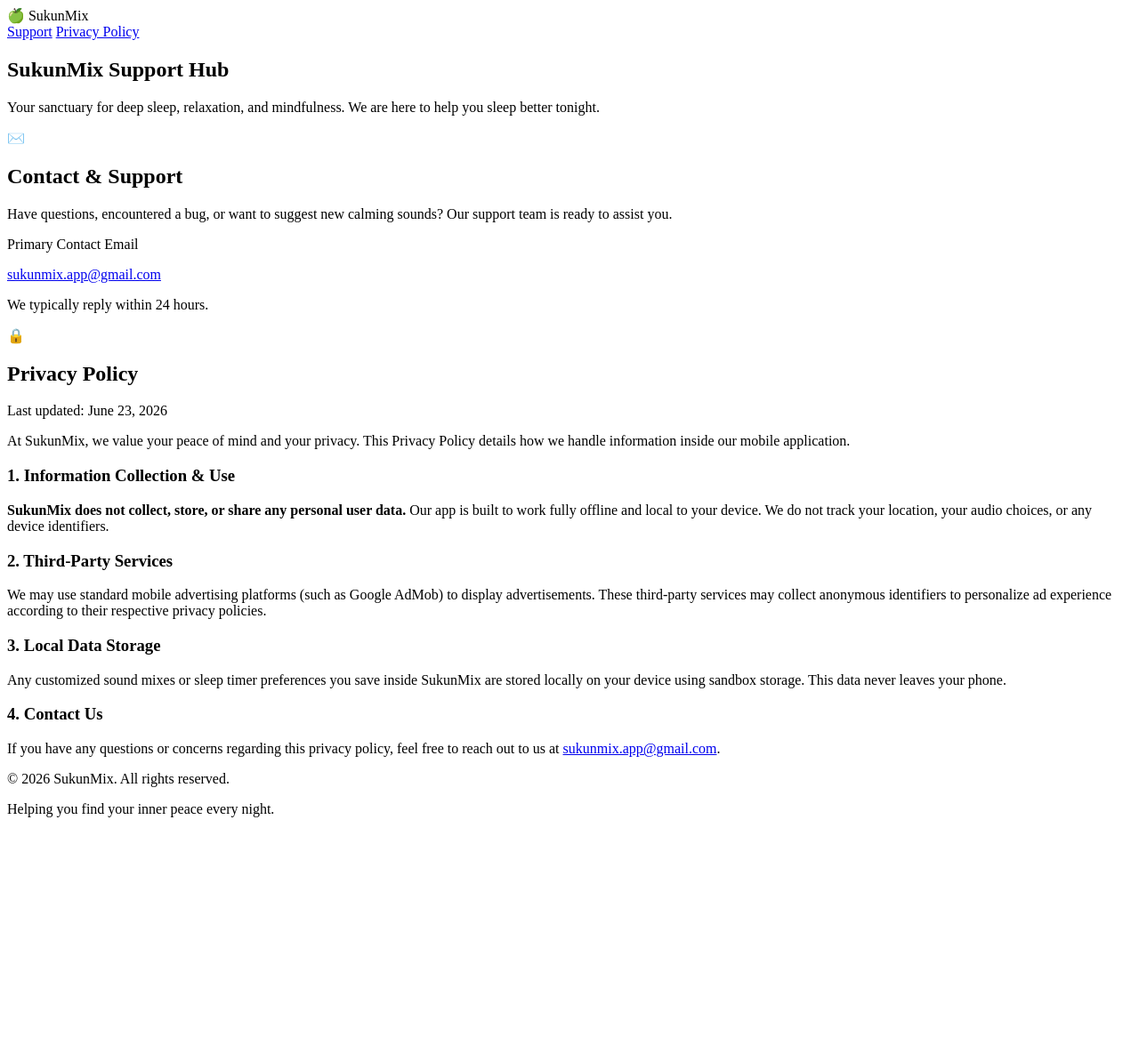
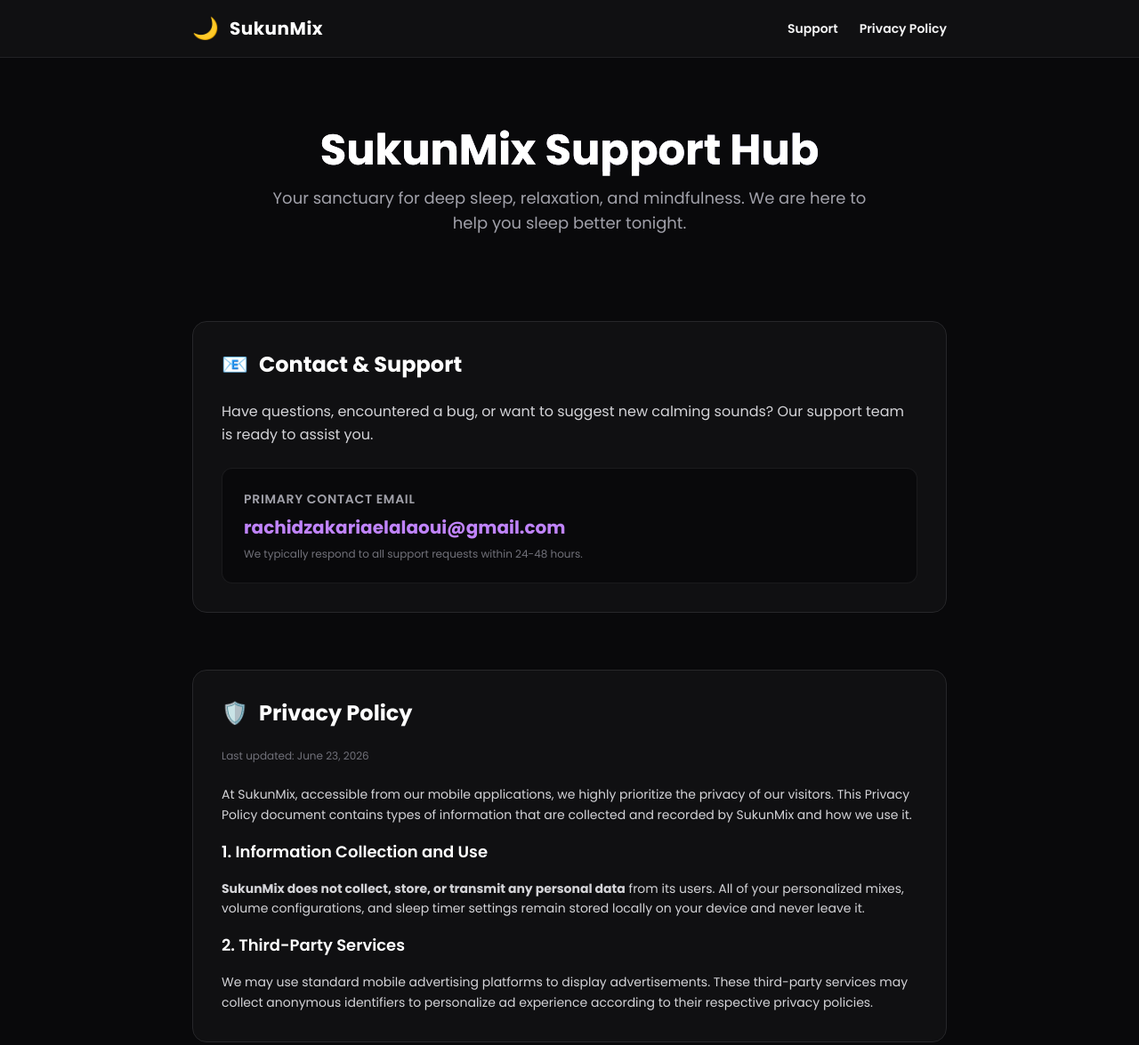
Before and after one commit to Xamplight/sukunmix, a plain HTML site: page index.html in a window 1280 px wide. Shown: the top 1175 px of the page at 89% size. Before the commit the page ends 935 px from the top, so only its background shows below. Drawn offline with nearby package versions, Linux system fonts and the light colour scheme.

Commit message:
Update index.html

```diff
--- a/index.html
+++ b/index.html
@@ -1,81 +1,86 @@
-<!-- Header / Hero Section -->
-<header class="border-b border-slate-800 bg-[#0f172a]/80 backdrop-blur sticky top-0 z-50">
+<!DOCTYPE html>
+<html lang="en">
+<head>
+    <meta charset="UTF-8">
+    <meta name="viewport" content="width=device-width, initial-scale=1.0">
+    <title>SukunMix - Support & Privacy Policy</title>
+    <!-- هاد الرابط هو اللي كيجيب Tailwind من الأنترنيت بلا ما نحتاجو نآنسطاليوه -->
+    <script src="https://cdn.tailwindcss.com"></script>
+    <link href="https://fonts.googleapis.com/css2?family=Poppins:wght@300;400;600;700&display=swap" rel="stylesheet">
+    <style>
+        body {
+            font-family: 'Poppins', sans-serif;
+        }
+    </style>
+</head>
+<body class="bg-zinc-950 text-zinc-100 min-h-screen flex flex-col justify-between">
+
+    <!-- Header -->
+    <header class="border-b border-zinc-800/80 bg-zinc-900/50 backdrop-blur sticky top-0 z-50">
         <div class="max-w-4xl mx-auto px-6 py-4 flex justify-between items-center">
             <div class="flex items-center space-x-3">
-            <span class="text-2xl">🍏</span>
+                <span class="text-2xl">🌙</span>
                 <span class="text-white font-bold text-xl tracking-wide">SukunMix</span>
             </div>
             <nav class="flex space-x-6 text-sm font-semibold">
-            <a href="#support" class="hover:text-violet-400 transition">Support</a>
-            <a href="#privacy" class="hover:text-violet-400 transition">Privacy Policy</a>
+                <a href="#support" class="hover:text-purple-400 transition">Support</a>
+                <a href="#privacy" class="hover:text-purple-400 transition">Privacy Policy</a>
             </nav>
         </div>
     </header>
 
-<!-- Main Container -->
-<main class="max-w-4xl mx-auto px-6 py-12 space-y-16">
+    <!-- Main Content -->
+    <main class="max-w-4xl mx-auto px-6 py-12 space-y-16 flex-grow">
 
-    <!-- Intro -->
         <section class="text-center py-8">
-        <h1 class="text-4xl md:text-5xl font-extrabold text-white mb-4 bg-gradient-to-r from-white via-violet-200 to-indigo-300 bg-clip-text text-transparent">
+            <h1 class="text-4xl md:text-5xl font-extrabold text-white mb-4 bg-gradient-to-r from-white via-purple-200 to-indigo-300 bg-clip-text text-transparent">
                 SukunMix Support Hub
             </h1>
-        <p class="text-lg text-slate-400 max-w-2xl mx-auto">
+            <p class="text-lg text-zinc-400 max-w-2xl mx-auto">
                 Your sanctuary for deep sleep, relaxation, and mindfulness. We are here to help you sleep better tonight.
             </p>
         </section>
 
         <!-- Support Section -->
-    <section id="support" class="bg-slate-900/50 border border-slate-800 rounded-2xl p-8 backdrop-blur-sm">
+        <section id="support" class="bg-zinc-900/50 border border-zinc-800 rounded-2xl p-8 backdrop-blur-sm scroll-mt-24">
             <div class="flex items-center space-x-3 mb-6">
-            <span class="text-3xl">✉️</span>
+                <span class="text-2xl">📧</span>
                 <h2 class="text-2xl font-bold text-white">Contact & Support</h2>
             </div>
-        <p class="text-slate-300 mb-6 leading-relaxed">
+            <p class="text-zinc-300 mb-6 leading-relaxed">
                 Have questions, encountered a bug, or want to suggest new calming sounds? Our support team is ready to assist you.
             </p>
-        <div class="bg-violet-950/30 border border-violet-800/40 rounded-xl p-6">
-            <p class="text-sm text-violet-300 font-semibold uppercase tracking-wider mb-2">Primary Contact Email</p>
-            <!-- Replace with your actual email if needed -->
-            <a href="mailto:sukunmix.app@gmail.com" class="text-xl md:text-2xl font-bold text-white hover:text-violet-400 transition break-all">
-                sukunmix.app@gmail.com
+
+            <div class="bg-zinc-950/80 border border-zinc-800/60 rounded-xl p-6">
+                <p class="text-sm text-zinc-400 font-semibold uppercase tracking-wider mb-2">Primary Contact Email</p>
+                <a href="mailto:rachidzakariaelalaoui@gmail.com" class="text-xl font-bold text-purple-400 hover:text-purple-300 transition break-all">
+                    rachidzakariaelalaoui@gmail.com
                 </a>
-            <p class="text-xs text-slate-500 mt-2">We typically reply within 24 hours.</p>
+                <p class="text-xs text-zinc-500 mt-2">We typically respond to all support requests within 24-48 hours.</p>
             </div>
         </section>
 
         <!-- Privacy Policy Section -->
-    <section id="privacy" class="space-y-6">
+        <section id="privacy" class="bg-zinc-900/50 border border-zinc-800 rounded-2xl p-8 backdrop-blur-sm scroll-mt-24 space-y-6">
             <div class="flex items-center space-x-3 mb-2">
-            <span class="text-3xl">🔒</span>
+                <span class="text-2xl">🛡️</span>
                 <h2 class="text-2xl font-bold text-white">Privacy Policy</h2>
             </div>
-        <div class="prose prose-invert max-w-none text-slate-400 space-y-4 leading-relaxed">
-            <p class="text-sm italic">Last updated: June 23, 2026</p>
+            <p class="text-xs text-zinc-500">Last updated: June 23, 2026</p>
 
+            <div class="space-y-4 text-zinc-300 text-sm leading-relaxed">
                 <p>
-                At SukunMix, we value your peace of mind and your privacy. This Privacy Policy details how we handle information inside our mobile application.
+                    At SukunMix, accessible from our mobile applications, we highly prioritize the privacy of our visitors. This Privacy Policy document contains types of information that are collected and recorded by SukunMix and how we use it.
                 </p>
 
-            <h3 class="text-lg font-semibold text-white mt-6">1. Information Collection & Use</h3>
+                <h3 class="text-lg font-semibold text-white mt-6">1. Information Collection and Use</h3>
                 <p>
-                <strong>SukunMix does not collect, store, or share any personal user data.</strong>
-                Our app is built to work fully offline and local to your device. We do not track your location, your audio choices, or any device identifiers.
+                    <strong>SukunMix does not collect, store, or transmit any personal data</strong> from its users. All of your personalized mixes, volume configurations, and sleep timer settings remain stored locally on your device and never leave it.
                 </p>
 
                 <h3 class="text-lg font-semibold text-white mt-6">2. Third-Party Services</h3>
                 <p>
-                We may use standard mobile advertising platforms (such as Google AdMob) to display advertisements. These third-party services may collect anonymous identifiers to personalize ad experience according to their respective privacy policies.
-            </p>
-
-            <h3 class="text-lg font-semibold text-white mt-6">3. Local Data Storage</h3>
-            <p>
-                Any customized sound mixes or sleep timer preferences you save inside SukunMix are stored locally on your device using sandbox storage. This data never leaves your phone.
-            </p>
-
-            <h3 class="text-lg font-semibold text-white mt-6">4. Contact Us</h3>
-            <p>
-                If you have any questions or concerns regarding this privacy policy, feel free to reach out to us at <a href="mailto:sukunmix.app@gmail.com" class="text-violet-400 underline">sukunmix.app@gmail.com</a>.
+                    We may use standard mobile advertising platforms to display advertisements. These third-party services may collect anonymous identifiers to personalize ad experience according to their respective privacy policies.
                 </p>
             </div>
         </section>
@@ -83,9 +88,11 @@
     </main>
 
     <!-- Footer -->
-<footer class="border-t border-slate-800 bg-[#070a13] py-8 text-center text-xs text-slate-600">
+    <footer class="border-t border-zinc-900 bg-zinc-950 py-8 text-center text-zinc-500 text-xs">
         <div class="max-w-4xl mx-auto px-6">
-        <p>&copy; 2026 SukunMix. All rights reserved.</p>
-        <p class="mt-1">Helping you find your inner peace every night.</p>
+            <p>&copy; 2026 SukunMix. Created by Rachid Zakaria El Alaoui. All rights reserved.</p>
         </div>
     </footer>
+
+</body>
+</html>
```
Lines whose indentation alone changed are shown as unchanged.
